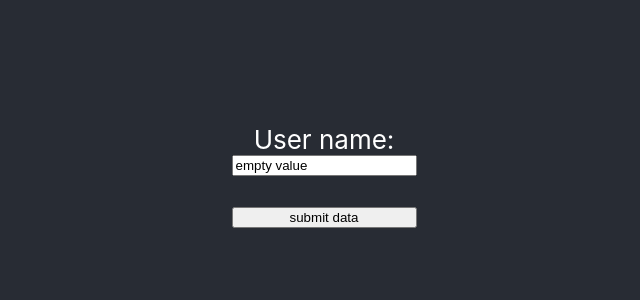
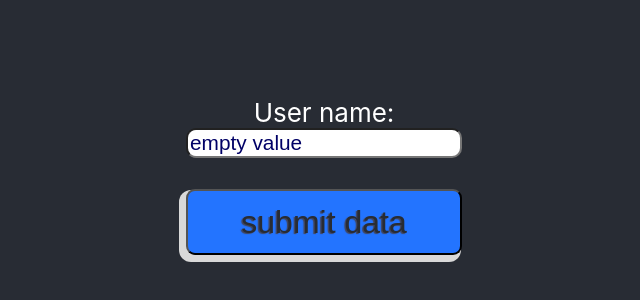
Before and after one commit to Pawel605/da-frontend-4b, a React (Create React App) app: page / in a window 1280 px wide. Shown: the part 224-524 px from the top of the page, without its empty margins (316-956 px from the left). Built offline with nearby package versions, Linux system fonts and the light colour scheme.

Commit message:
Update style file

```diff
--- a/src/App.css
+++ b/src/App.css
@@ -36,3 +36,43 @@
     transform: rotate(360deg);
   }
 }
+
+.Form {
+  width: 50rem;
+  height: 50rem;
+  letter-spacing: 0.25rem;
+  display: flex;
+  justify-content: center;
+  align-content: space-between;
+  padding: 0.5rem 2.5rem;
+  border-radius: 9px;
+  border: 4px solid rgba(255, 255, 255, 1);
+  text-shadow: -1.5px 1.25px 1px rgba(66, 68, 90, 1);
+}
+
+input {
+  border-radius: 10px;
+  font-size: 1.3rem;
+  color: #000066;
+}
+
+input:focus {
+  transform: scale(1.05);
+  outline-color: aqua;
+}
+
+button {
+  text-shadow: -1.5px 1.25px 1px rgba(66, 68, 90, 1);
+  font-size: 2rem;
+  border-radius: 9px;
+  background-color: #2374ff;
+  color: #282c34;
+  padding: 0.8rem;
+  box-shadow: -4px 4px 0px 3px #d9d9d9;
+  transition: transform ease-in-out 0.5s;
+}
+
+button:hover {
+  transition: transform ease-in-out 0.5s;
+  transform: translate(-3px, 3px);
+}
```
